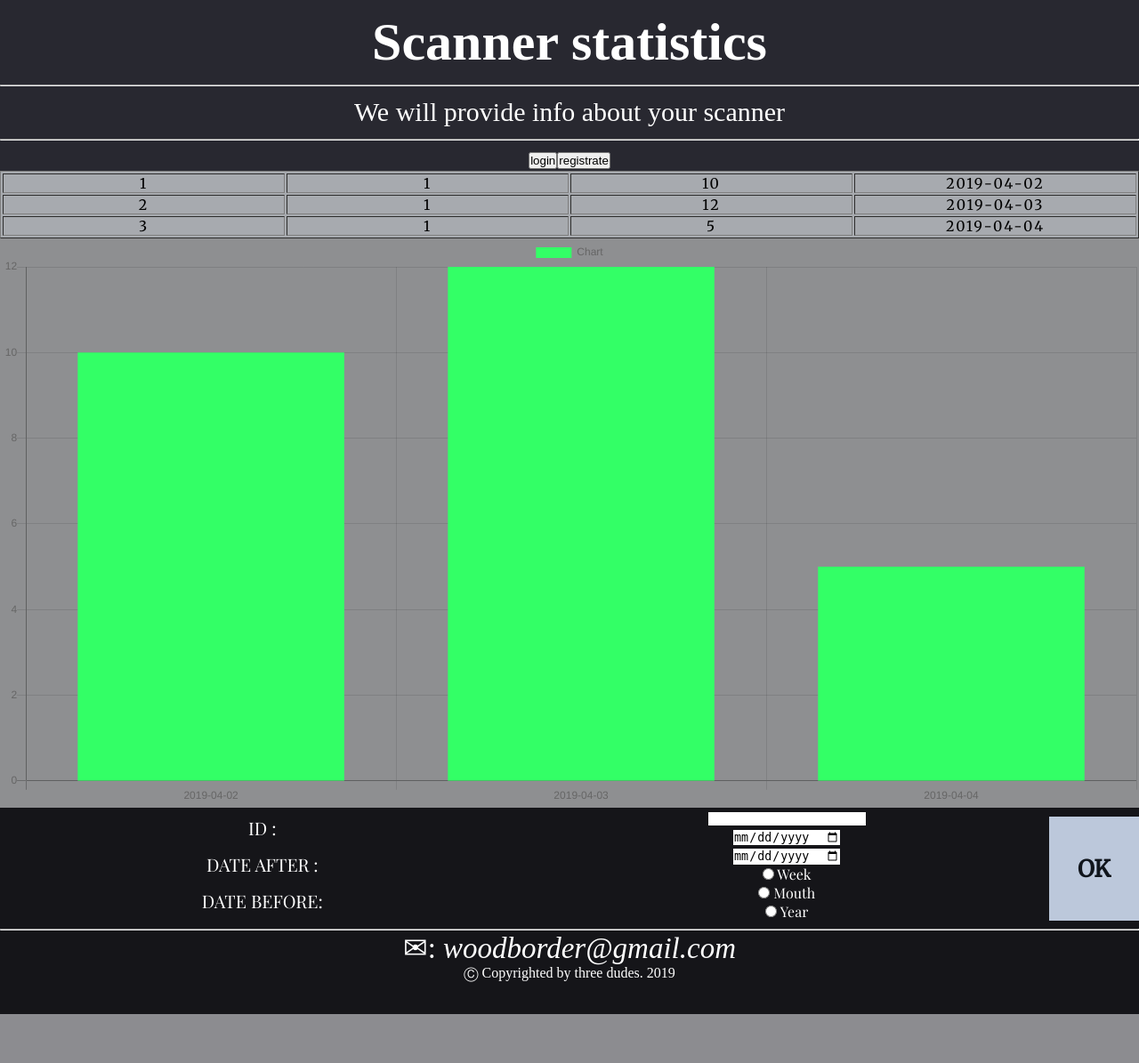
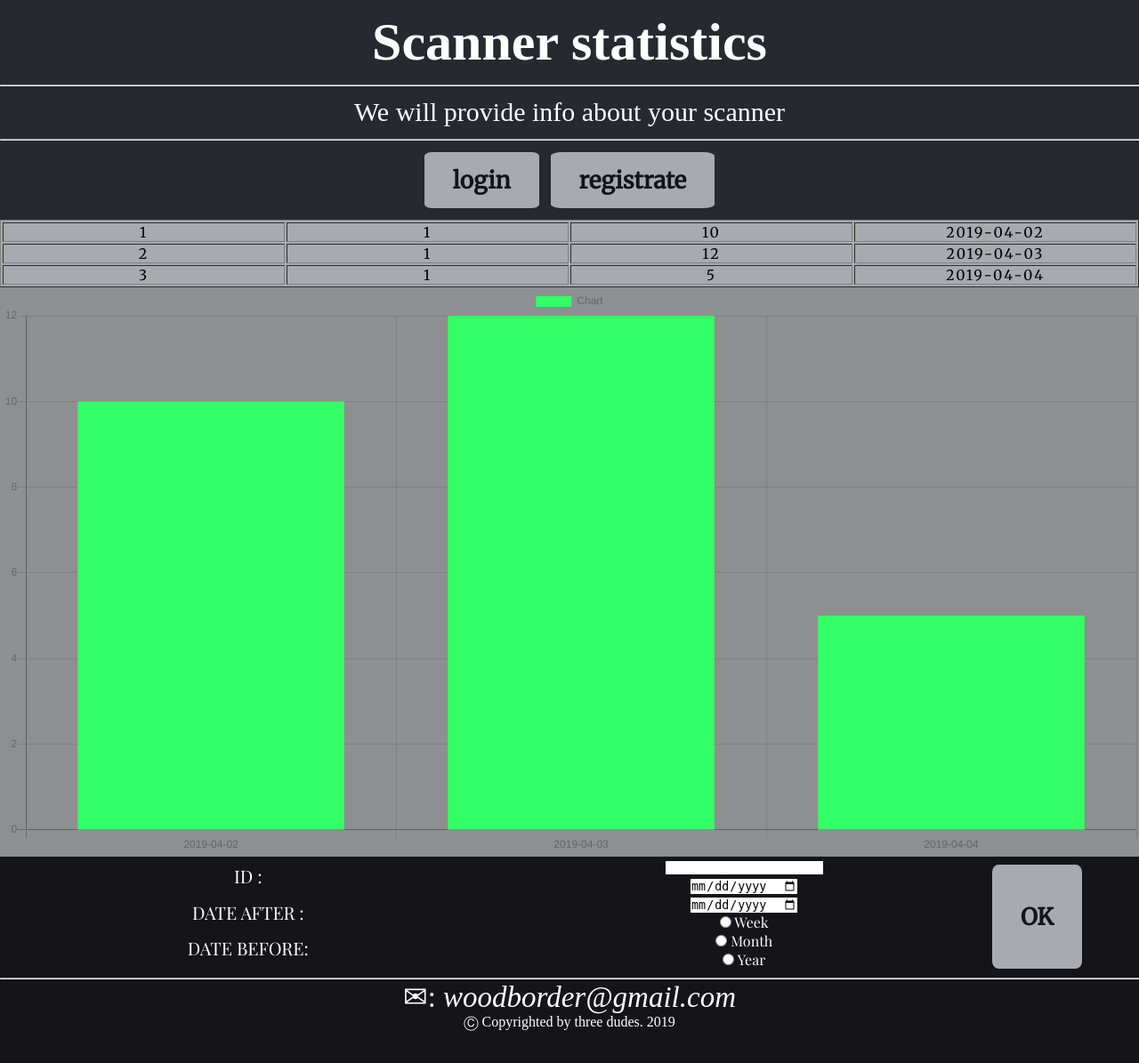
Before and after one commit to mixapaco/SensorCP, a PHP site: page /GetAll.php in a window 1280 px wide. Shown: the whole page at 89% size. Before the commit the page ends 1140 px from the top, so only its background shows below. Run offline with PHP 8.4, Linux system fonts and the light colour scheme; data comes from the database, SQL or seed files in the repository; some libraries are stand-ins or nearby versions.

Commit message:
Fixed few style things

```diff
--- a/GetAll.php
+++ b/GetAll.php
@@ -17,11 +17,11 @@
         <div><input class='pole' id="inputdateb" type='date'  name='dateb'></div>
 
         <div><input type="radio" id="rFilW" name="rFilter" value="Week"> Week</div>
-        <div><input type="radio" id="rFilM" name="rFilter" value="Mouth"> Mouth</div>
+        <div><input type="radio" id="rFilM" name="rFilter" value="Month"> Month</div>
         <div><input type="radio" id="rFilY" name="rFilter" value="Year"> Year</div>
 
     </div>
-    <input type='button' onclick="getChart()" class="inp" value="OK">
+    <input type='button' onclick="getChart()" class="inp bot" value="OK">
 </form>
 </div>
 <?php include 'footer.php'; ?>
--- a/Header.php
+++ b/Header.php
@@ -34,11 +34,11 @@ session_start();
       else
       {
         echo
-        "<button onclick='getLoginPage()'>
+        "<button class='inp lef' onclick='getLoginPage()'>
          login
         </button>";
         echo
-        "<button onclick='getRegistrPage()'>
+        "<button class='inp rig' onclick='getRegistrPage()'>
          registrate
         </button>";
 
--- a/css/style.css
+++ b/css/style.css
@@ -78,7 +78,7 @@
 .inp{
 	font-family: 'Merriweather', sans-serif;
 	margin-top: 0.75%;
-	background-color: #bcc8db;
+	background-color: #a7aaaf;
 	border: none;
 	color: #10151c;
 	padding: 15px 32px;
@@ -86,8 +86,17 @@
 	font-weight: bold;
 	display: inline-block;
 	font-size: 26px;
-	/*border-radius: 12px;*/
+	border-radius: 7%;
 }
+.rig{
+	margin-left: 1%;
+	margin-bottom: 1%;
+	margin-top: 1%;
+}
+.bot{
+	margin-right: 5%;
+}
+
 .pole{
 	/*border-radius: 12px;*/
 	border: none;
```
